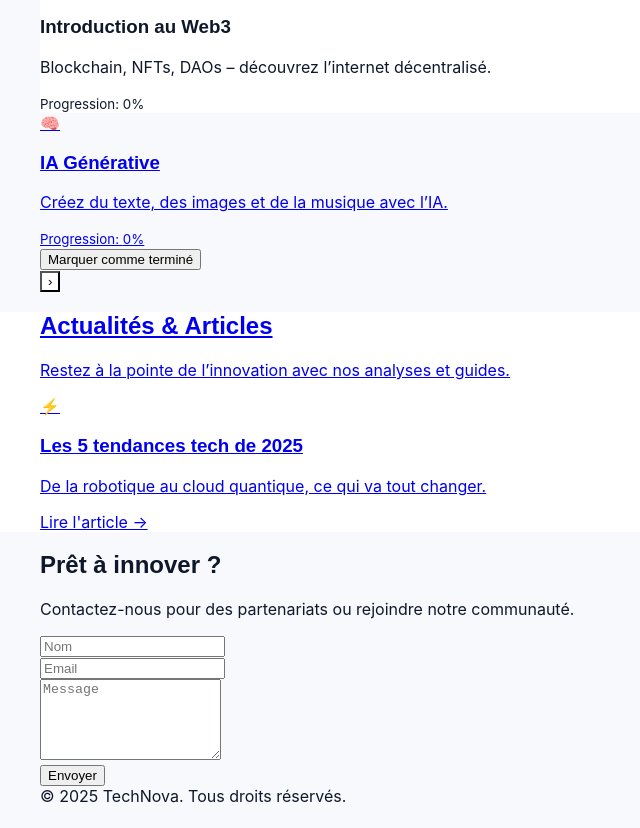
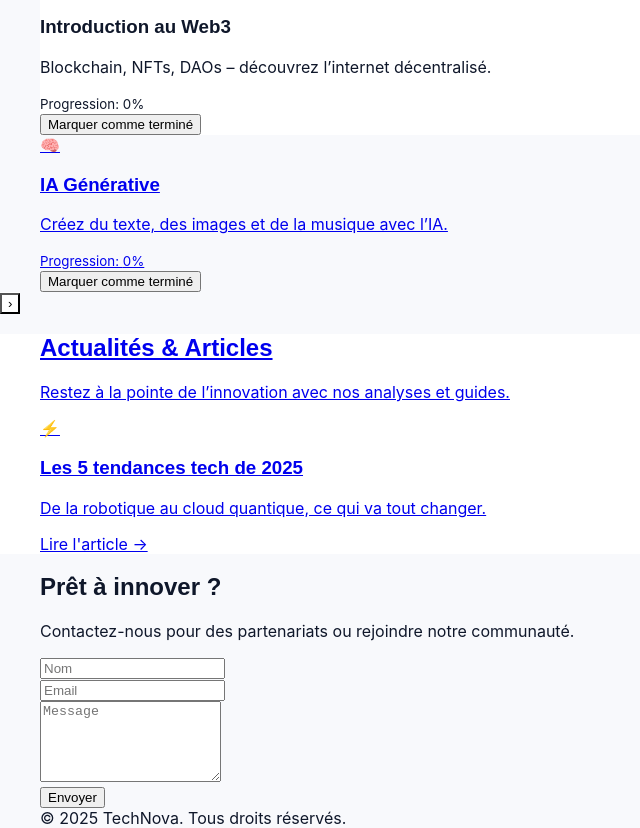
Before and after one commit to Sanjih/TechNova, a website: page index.html in a window 1280 px wide. Shown: the part 886-1714 px from the top of the page, without its empty margins (0-640 px from the left). Before the commit the page ends 1692 px from the top, so only its background shows below. Drawn offline with Linux system fonts and the light colour scheme.

Commit message:
Update index.html

```diff
--- a/index.html
+++ b/index.html
@@ -132,7 +132,6 @@
         <button class="slider-btn prev absolute top-1/2 -left-4 -mt-8 w-12 h-12 bg-white rounded-full shadow-md flex items-center justify-center text-bleu hover:bg-bleu hover:text-white transition">‹</button>
         <div class="slider flex overflow-hidden gap-6 transition-transform duration-500">
           <div class="tutorial-card flex-shrink-0 w-80 bg-white rounded-2xl shadow-lg overflow-hidden transform hover:-translate-y-3 transition">
-
   <div class="card-img h-44 bg-gradient-to-br from-bleu to-blue-600 flex items-center justify-center text-6xl text-white">🚀</div>
   <div class="p-6">
     <h3 class="text-xl font-bold mb-2">Introduction au Web3</h3>
@@ -143,7 +142,10 @@
       </div>
       <small class="text-gray-500 mt-1 block">Progression: <span id="progress-text-web3">0%</span></small>
     </div>
-
+    <button onclick="completeTutorial('web3')" class="btn-outline px-5 py-2 rounded-full border-2 border-bleu font-semibold transition hover:bg-bleu hover:text-white">
+      Marquer comme terminé
+    </button>
+  </div>
 </div>
           </div>
           <a href="tutorials/Ry Malagasy.html" class="tutorial-card flex-shrink-0 w-80 bg-white rounded-2xl shadow-lg overflow-hidden transform hover:-translate-y-3 transition block">
```
Lines whose indentation alone changed are shown as unchanged.
